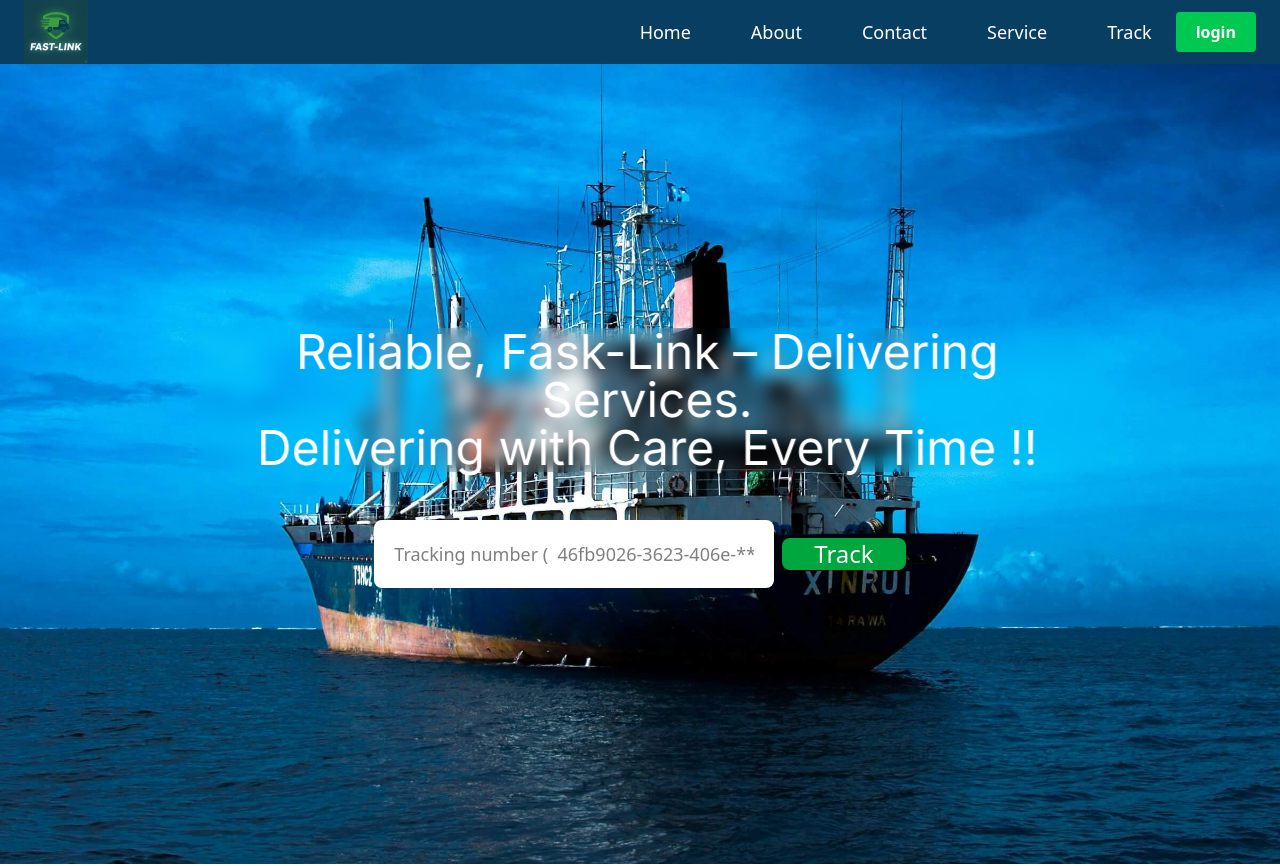
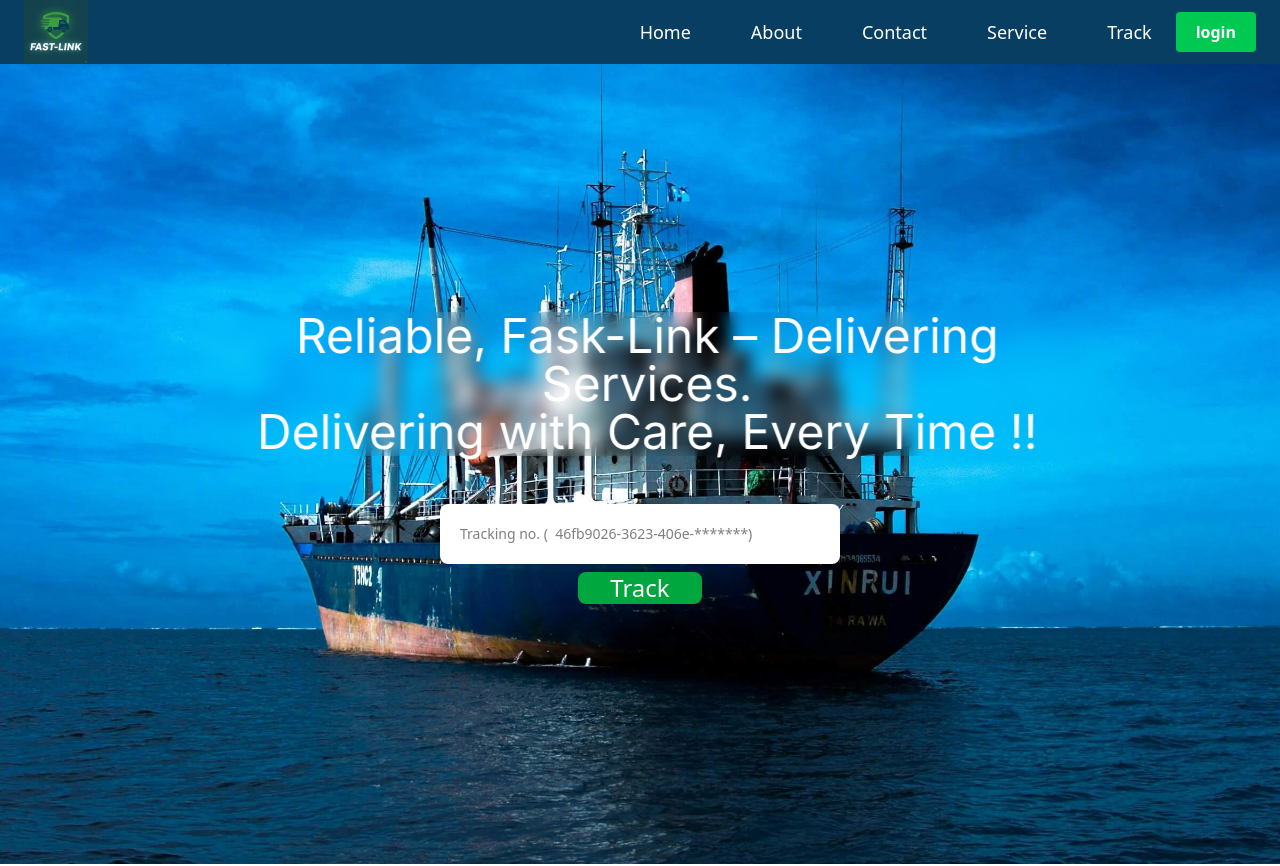
Before and after one commit to MahoneyT1/sure_drop_courier_service, a React (Vite) app in the folder Frontend/Courier_frontend/: page / in a window 1280 px wide. Shown: the top 866 px of the page. Built offline with nearby package versions, Linux system fonts and the light colour scheme; no server answers.

Commit message:
implemented health check view for default api successsful when server is responding

```diff
--- a/Frontend/Courier_frontend/src/component/HeroSection/HeroSection.tsx
+++ b/Frontend/Courier_frontend/src/component/HeroSection/HeroSection.tsx
@@ -56,13 +56,13 @@ const HeroSection: React.FC = () => {
 
 
           <form onSubmit={handleSubmit(handleTrack)}
-              className='flex justify-center items-center gap-2'>
+              className='flex flex-col justify-center items-center gap-2 '>
               <input
                 {...register('track', { required: "Tracking id is required" })}
-                className='bg-white rounded-lg text-lg
+                className='bg-white rounded-lg text-sm w-[300px]
                 ps-4 py-0 text-black relative md:w-[400px]
                   lg:p-5 '
-            name="track" type="text" placeholder='Tracking number (  46fb9026-3623-406e-*******)'
+            name="track" type="text" placeholder='Tracking no. (  46fb9026-3623-406e-*******)'
                 />
                 { errors.track &&
                   <p className='text-white-300 '>{errors.track.message} </p>}
```
Also changed, not shown: 2 other files (tests, documents, lock files or other folders).
